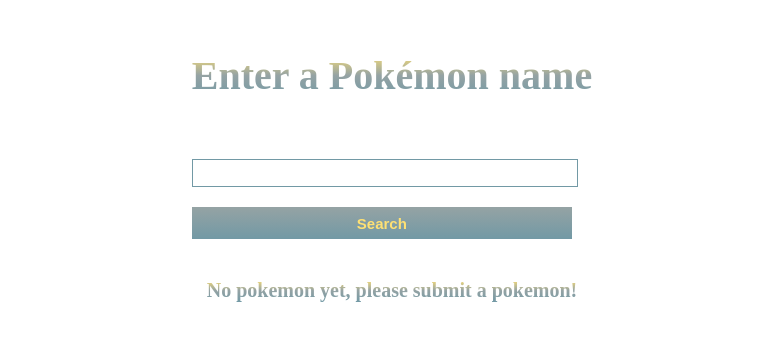
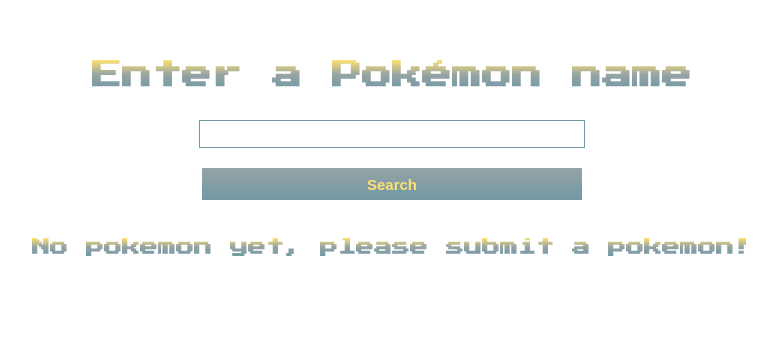
Before and after one commit to doheelee0328/react-pokemon-challenge, a React (Vite) app: page / in a window 1280 px wide. Shown: the part 251-592 px from the top of the page, without its empty margins (248-1025 px from the left). Built offline with nearby package versions, Linux system fonts and the light colour scheme.

Commit message:
change the font-style

```diff
--- a/index.html
+++ b/index.html
@@ -4,6 +4,13 @@
     <meta charset="UTF-8" />
     <link rel="icon" type="image/svg+xml" href="/vite.svg" />
     <meta name="viewport" content="width=device-width, initial-scale=1.0" />
+
+    <link rel="preconnect" href="https://fonts.googleapis.com" />
+    <link rel="preconnect" href="https://fonts.gstatic.com" crossorigin />
+    <link
+      href="https://fonts.googleapis.com/css2?family=Press+Start+2P&display=swap"
+      rel="stylesheet"
+    />
     <title>Vite + React</title>
   </head>
   <body>
--- a/src/App.css
+++ b/src/App.css
@@ -3,4 +3,5 @@
   justify-content: center;
   align-items: center;
   height: 100vh;
+  font-family: 'Press Start 2P', cursive;
 }
--- a/src/components/Form/Form.jsx
+++ b/src/components/Form/Form.jsx
@@ -37,12 +37,9 @@
               setLoading(false)
             }, 500)
             setShowError(false)
-          } else {
-            setError(`Cannot Find ${submittedText}`)
-            setShowError(true)
           }
         } catch (error) {
-          setError('An error occurred while fetching Pokemon data.')
+          setError('An error occurred while fetching Pokemon data')
           setShowError(true)
         }
       }
@@ -53,7 +50,9 @@
   return (
     <div>
       <form onSubmit={handleSubmit} className='form-container'>
-        <p className='type-pokemon'>Enter a Pokémon name</p>
+        <label className='type-pokemon' htmlFor='pokemonInput'>
+          Enter a Pokémon name
+        </label>
         <input
           type='text'
           id='pokemonInput'
--- a/src/components/Form/style.css
+++ b/src/components/Form/style.css
@@ -3,6 +3,8 @@
   flex-direction: column;
   padding: 20px;
   gap: 20px;
+  align-items: center;
+  margin: auto;
 }
 
 .type-pokemon {
@@ -10,9 +12,9 @@
   font-size: 30px;
   background-clip: text;
   color: transparent;
-
+  margin-bottom: 10px;
   text-align: center;
-  font-size: 40px;
+  font-size: 30px;
   animation: bounce 0.5s infinite;
   background: linear-gradient(to bottom, #ffe173, #95a3a4, #7299a5);
   -webkit-background-clip: text;
--- a/src/components/Pokedex/style.css
+++ b/src/components/Pokedex/style.css
@@ -11,7 +11,7 @@
 .no-pokemon,
 .loading,
 .error {
-  font-size: 20px;
+  font-size: 18px;
   text-align: center;
   background: linear-gradient(to bottom, #ffe173, #95a3a4, #7299a5);
   -webkit-background-clip: text;
--- a/src/components/Pokemon/style.css
+++ b/src/components/Pokemon/style.css
@@ -1,6 +1,6 @@
 .pokemon-container {
   background: linear-gradient(to bottom, #95a3a4, #7299a5);
-  width: 230px;
+  width: 270px;
   height: auto;
   margin: 10px;
   display: flex;
@@ -20,7 +20,7 @@
 .pokemon-name {
   color: #ffff;
   font-weight: 900;
-  font-size: 28px;
+  font-size: 20px;
 }
 .pokemon-image {
   width: 180px;
@@ -29,7 +29,7 @@
 .pokemon-height,
 .pokemon-weight,
 .pokemon-types {
-  font-size: 18px;
+  font-size: 13px;
   font-weight: 900;
   color: #ffff;
 }
```
